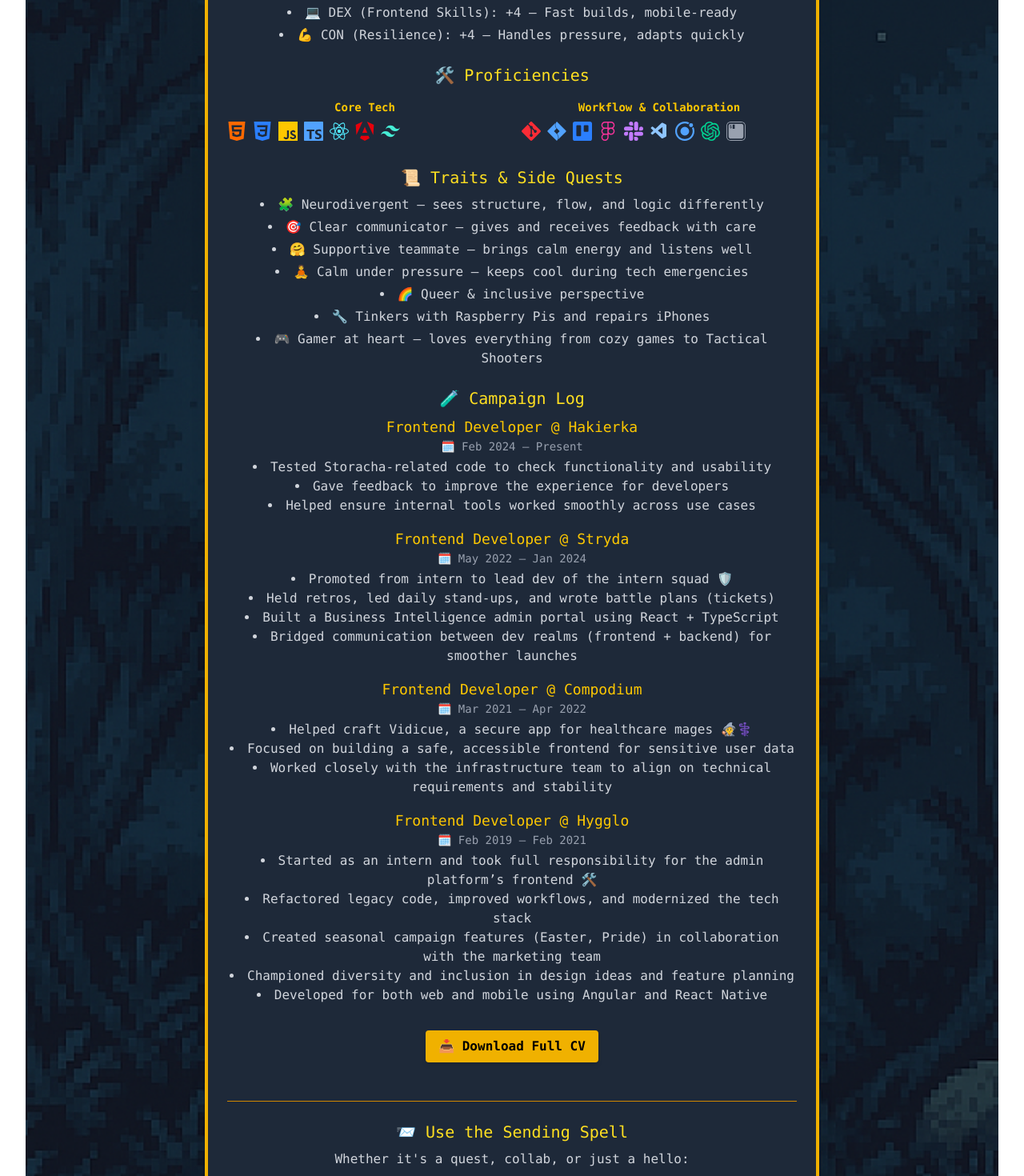
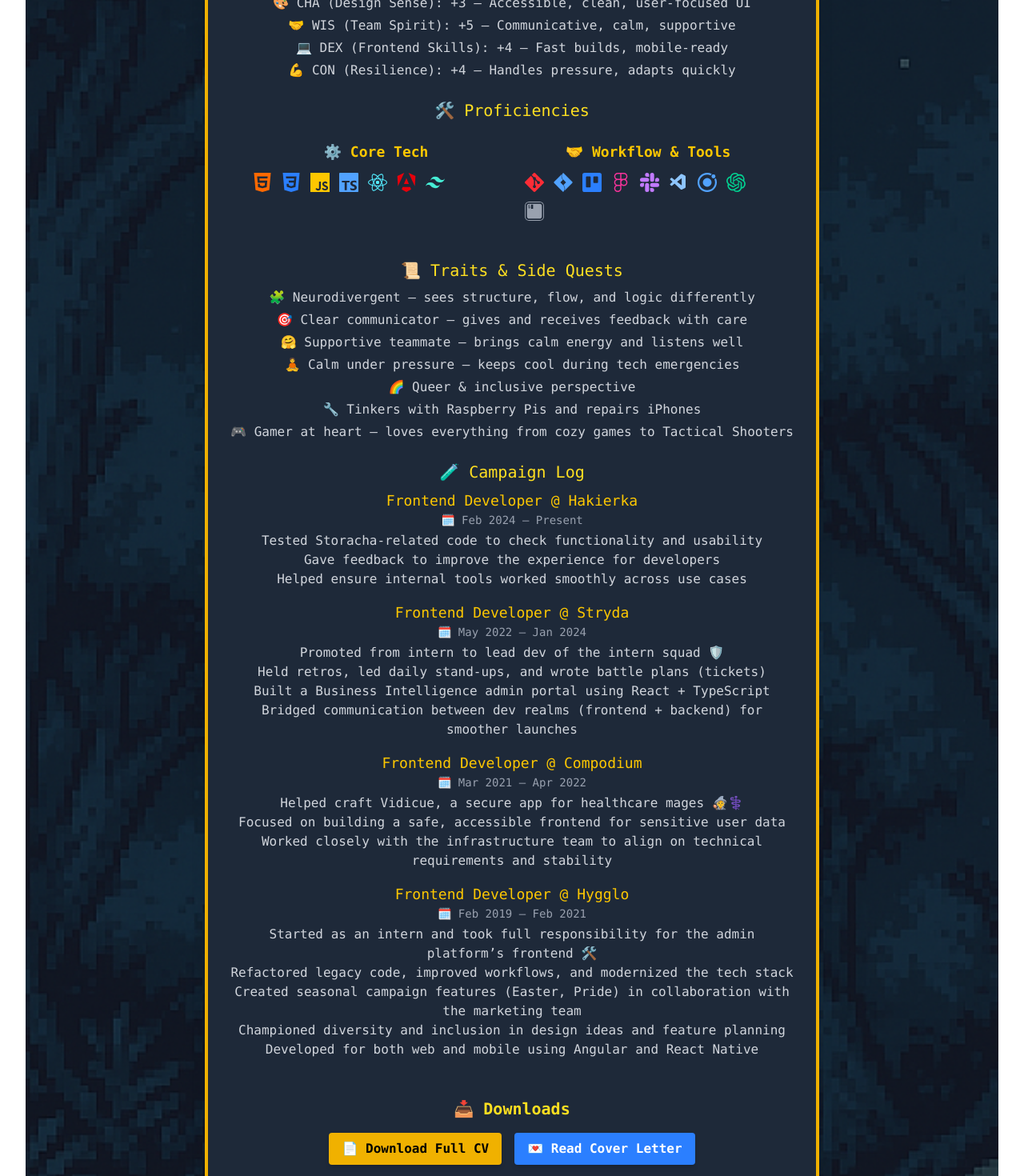
Before and after one commit to FridaSvanberg/Roll-for-Resume, a React (Vite) app: page / in a window 1280 px wide. Shown: the part 520-1990 px from the top of the page at 80% size. Built offline with nearby package versions, Linux system fonts and the light colour scheme.

Commit message:
Add footer, cover letter and removed discs from lists

```diff
--- a/src/App.tsx
+++ b/src/App.tsx
@@ -3,6 +3,7 @@
 import CampaignLog from './components/CampaignLog';
 import Contact from './components/Contact';
 import DownloadCV from './components/DownloadCV';
+import Footer from './components/Footer';
 import Header from './components/Header';
 import Proficiencies from './components/Proficiencies';
 // import Spellbook from './components/Spellbook';
@@ -37,6 +38,7 @@
           <Contact />
         </div>
       </main>
+      <Footer />
     </div>
   );
 }
--- a/src/components/CampaignLog.tsx
+++ b/src/components/CampaignLog.tsx
@@ -10,7 +10,7 @@
             Frontend Developer @ Hakierka
           </h3>
           <p className="text-sm text-gray-400">🗓️ Feb 2024 – Present</p>
-          <ul className="list-disc list-inside text-gray-300 mt-1">
+          <ul className=" list-inside text-gray-300 mt-1">
             <li>
               Tested Storacha-related code to check functionality and usability
             </li>
@@ -26,7 +26,7 @@
             Frontend Developer @ Stryda
           </h3>
           <p className="text-sm text-gray-400">🗓️ May 2022 – Jan 2024</p>
-          <ul className="list-disc list-inside text-gray-300 mt-1">
+          <ul className=" list-inside text-gray-300 mt-1">
             <li>Promoted from intern to lead dev of the intern squad 🛡️</li>
             <li>
               Held retros, led daily stand-ups, and wrote battle plans (tickets)
@@ -47,7 +47,7 @@
             Frontend Developer @ Compodium
           </h3>
           <p className="text-sm text-gray-400">🗓️ Mar 2021 – Apr 2022</p>
-          <ul className="list-disc list-inside text-gray-300 mt-1">
+          <ul className=" list-inside text-gray-300 mt-1">
             <li>
               Helped craft Vidicue, a secure app for healthcare mages 🧙‍⚕️
             </li>
@@ -67,7 +67,7 @@
             Frontend Developer @ Hygglo
           </h3>
           <p className="text-sm text-gray-400">🗓️ Feb 2019 – Feb 2021</p>
-          <ul className="list-disc list-inside text-gray-300 mt-1">
+          <ul className=" list-inside text-gray-300 mt-1">
             <li>
               Started as an intern and took full responsibility for the admin
               platform’s frontend 🛠️
--- a/src/components/DownloadCV.tsx
+++ b/src/components/DownloadCV.tsx
@@ -1,14 +1,34 @@
 const DownloadCV = () => {
   return (
-    <div className="text-center my-8">
-      <a
-        href="/FridaSvanbergCV.pdf"
-        download
-        className="inline-block bg-yellow-500 hover:bg-yellow-600 text-black font-bold py-2 px-4 rounded shadow-md transition"
+    <section
+      aria-labelledby="downloads-heading"
+      className="my-12 px-4 text-center"
+    >
+      <h2
+        id="downloads-heading"
+        className="text-xl text-yellow-300 font-semibold mb-4"
       >
-        📥 Download Full CV
-      </a>
-    </div>
+        📥 Downloads
+      </h2>
+
+      <div className="flex flex-col sm:flex-row justify-center items-center gap-4">
+        <a
+          href="/FridaSvanbergCV.pdf"
+          download
+          className="bg-yellow-500 hover:bg-yellow-600 text-black font-bold py-2 px-4 rounded shadow-md transition focus:outline focus:outline-2 focus:outline-yellow-300"
+        >
+          📄 Download Full CV
+        </a>
+
+        <a
+          href="/FridaSvanbergCoverLetter.pdf"
+          download
+          className="bg-blue-500 hover:bg-blue-600 text-white font-bold py-2 px-4 rounded shadow-md transition focus:outline focus:outline-2 focus:outline-blue-300"
+        >
+          💌 Read Cover Letter
+        </a>
+      </div>
+    </section>
   );
 };
 
--- a/src/components/Proficiencies.tsx
+++ b/src/components/Proficiencies.tsx
@@ -19,183 +19,89 @@
 
 const Proficiencies = () => {
   return (
-    <section aria-labelledby="Proficiencies-heading" className="mb-8">
-      <h2 id="Proficiencies-heading" className="text-xl text-yellow-300 mb-4">
+    <section
+      aria-labelledby="proficiencies-heading"
+      className="mb-12 px-4 sm:px-6 lg:px-8"
+    >
+      <h2
+        id="proficiencies-heading"
+        className="text-xl text-yellow-300 mb-6 text-center"
+      >
         🛠️ Proficiencies
       </h2>
 
-      <div className="grid grid-cols-1 md:grid-cols-2 gap-6 text-gray-300 text-sm">
+      <div className="grid grid-cols-1 md:grid-cols-2 gap-8 text-gray-300 text-sm">
         <div>
-          <h3 className="font-bold text-yellow-400 mb-2">Core Tech</h3>
-          <ul className="flex flex-wrap gap-2 items-center">
-            <li>
-              <span title="HTML5" className="cursor-help">
-                <SiHtml5
-                  aria-label="HTML5"
-                  role="img"
-                  className="text-orange-500"
-                  size={24}
-                />
-              </span>
-            </li>
-            <li>
-              <span title="CSS3" className="cursor-help">
-                <SiCss3
-                  aria-label="CSS3"
-                  role="img"
-                  className="text-blue-500"
-                  size={24}
-                />
-              </span>
-            </li>
-            <li>
-              <span title="JavaScript" className="cursor-help">
-                <SiJavascript
-                  aria-label="JavaScript"
-                  role="img"
-                  className="text-yellow-400"
-                  size={24}
-                />
-              </span>
-            </li>
-            <li>
-              <span title="TypeScript" className="cursor-help">
-                <SiTypescript
-                  aria-label="TypeScript"
-                  role="img"
-                  className="text-blue-400"
-                  size={24}
-                />
-              </span>
-            </li>
-            <li>
-              <span title="React" className="cursor-help">
-                <SiReact
-                  aria-label="React"
-                  role="img"
-                  className="text-cyan-300"
-                  size={24}
-                />
-              </span>
-            </li>
-            <li>
-              <span title="Angular" className="cursor-help">
-                <SiAngular
-                  aria-label="Angular"
-                  role="img"
-                  className="text-red-600"
-                  size={24}
-                />
-              </span>
-            </li>
-            <li>
-              <span title="Tailwind CSS" className="cursor-help">
-                <SiTailwindcss
-                  aria-label="Tailwind CSS"
-                  role="img"
-                  className="text-teal-300"
-                  size={24}
-                />
-              </span>
-            </li>
+          <h3 className="text-lg font-semibold text-yellow-400 mb-3">
+            ⚙️ Core Tech
+          </h3>
+          <ul className="flex flex-wrap gap-3 items-center">
+            {[
+              { icon: SiHtml5, label: 'HTML5', color: 'text-orange-500' },
+              { icon: SiCss3, label: 'CSS3', color: 'text-blue-500' },
+              {
+                icon: SiJavascript,
+                label: 'JavaScript',
+                color: 'text-yellow-400',
+              },
+              {
+                icon: SiTypescript,
+                label: 'TypeScript',
+                color: 'text-blue-400',
+              },
+              { icon: SiReact, label: 'React', color: 'text-cyan-300' },
+              { icon: SiAngular, label: 'Angular', color: 'text-red-600' },
+              {
+                icon: SiTailwindcss,
+                label: 'Tailwind CSS',
+                color: 'text-teal-300',
+              },
+            ].map(({ icon: Icon, label, color }) => (
+              <li key={label}>
+                <span title={label} className="cursor-help">
+                  <Icon
+                    aria-label={label}
+                    role="img"
+                    className={color}
+                    size={24}
+                  />
+                </span>
+              </li>
+            ))}
           </ul>
         </div>
 
         <div>
-          <h3 className="font-bold text-yellow-400 mb-2">
-            Workflow & Collaboration
+          <h3 className="text-lg font-semibold text-yellow-400 mb-3">
+            🤝 Workflow & Tools
           </h3>
-          <ul className="flex flex-wrap gap-2 items-center">
-            <li>
-              <span title="Git" className="cursor-help">
-                <SiGit
-                  aria-label="Git"
-                  role="img"
-                  className="text-red-500"
-                  size={24}
-                />
-              </span>
-            </li>
-            <li>
-              <span title="Jira" className="cursor-help">
-                <SiJirasoftware
-                  aria-label="Jira"
-                  role="img"
-                  className="text-blue-400"
-                  size={24}
-                />
-              </span>
-            </li>
-            <li>
-              <span title="Trello" className="cursor-help">
-                <SiTrello
-                  aria-label="Trello"
-                  role="img"
-                  className="text-blue-500"
-                  size={24}
-                />
-              </span>
-            </li>
-            <li>
-              <span title="Figma" className="cursor-help">
-                <SiFigma
-                  aria-label="Figma"
-                  role="img"
-                  className="text-pink-500"
-                  size={24}
-                />
-              </span>
-            </li>
-            <li>
-              <span title="Slack" className="cursor-help">
-                <SiSlack
-                  aria-label="Slack"
-                  role="img"
-                  className="text-purple-400"
-                  size={24}
-                />
-              </span>
-            </li>
-            <li>
-              <span title="VS Code" className="cursor-help">
-                <VscVscode
-                  aria-label="VS Code"
-                  role="img"
-                  className="text-blue-300"
-                  size={24}
-                />
-              </span>
-            </li>
-            <li>
-              <span title="Ionic" className="cursor-help">
-                <SiIonic
-                  aria-label="Ionic"
-                  role="img"
-                  className="text-blue-400"
-                  size={24}
-                />
-              </span>
-            </li>
-            <li>
-              <span title="OpenAI / ChatGPT" className="cursor-help">
-                <SiOpenai
-                  aria-label="OpenAI / ChatGPT"
-                  role="img"
-                  className="text-emerald-400"
-                  size={24}
-                />
-              </span>
-            </li>
-            <li>
-              <span title="iTerm2" className="cursor-help">
-                <SiIterm2
-                  aria-label="iTerm2"
-                  role="img"
-                  className="text-gray-400"
-                  size={24}
-                />
-              </span>
-            </li>
+          <ul className="flex flex-wrap gap-3 items-center">
+            {[
+              { icon: SiGit, label: 'Git', color: 'text-red-500' },
+              { icon: SiJirasoftware, label: 'Jira', color: 'text-blue-400' },
+              { icon: SiTrello, label: 'Trello', color: 'text-blue-500' },
+              { icon: SiFigma, label: 'Figma', color: 'text-pink-500' },
+              { icon: SiSlack, label: 'Slack', color: 'text-purple-400' },
+              { icon: VscVscode, label: 'VS Code', color: 'text-blue-300' },
+              { icon: SiIonic, label: 'Ionic', color: 'text-blue-400' },
+              {
+                icon: SiOpenai,
+                label: 'OpenAI / ChatGPT',
+                color: 'text-emerald-400',
+              },
+              { icon: SiIterm2, label: 'iTerm2', color: 'text-gray-400' },
+            ].map(({ icon: Icon, label, color }) => (
+              <li key={label}>
+                <span title={label} className="cursor-help">
+                  <Icon
+                    aria-label={label}
+                    role="img"
+                    className={color}
+                    size={24}
+                  />
+                </span>
+              </li>
+            ))}
           </ul>
         </div>
       </div>
--- a/src/components/Stats.tsx
+++ b/src/components/Stats.tsx
@@ -4,7 +4,7 @@
       <h2 id="stats-heading" className="text-xl text-yellow-300 mb-2">
         🎯 Stats
       </h2>
-      <ul className="list-disc text-gray-300 list-inside space-y-1">
+      <ul className="text-gray-300 list-inside space-y-1">
         <li>🧠 INT (Tech Knowledge): +4 – React, Tailwind, JS, Next.js</li>
         <li>🎨 CHA (Design Sense): +3 – Accessible, clean, user-focused UI</li>
         <li>🤝 WIS (Team Spirit): +5 – Communicative, calm, supportive</li>
--- a/src/components/Traits.tsx
+++ b/src/components/Traits.tsx
@@ -4,7 +4,7 @@
       <h2 id="traits-heading" className="text-xl text-yellow-300 mb-2">
         📜 Traits & Side Quests
       </h2>
-      <ul className="list-disc list-inside text-gray-300 space-y-1">
+      <ul className=" list-inside text-gray-300 space-y-1">
         <li>🧩 Neurodivergent – sees structure, flow, and logic differently</li>{' '}
         <li>🎯 Clear communicator – gives and receives feedback with care</li>
         <li>🤗 Supportive teammate – brings calm energy and listens well</li>
```
Also changed, not shown: src/components/Footer.tsx (added, +20 -0 lines), src/components/Header.tsx (+6 -2 lines), src/index.css (+20 -65 lines), 1 other file (tests, documents, lock files or other folders).
